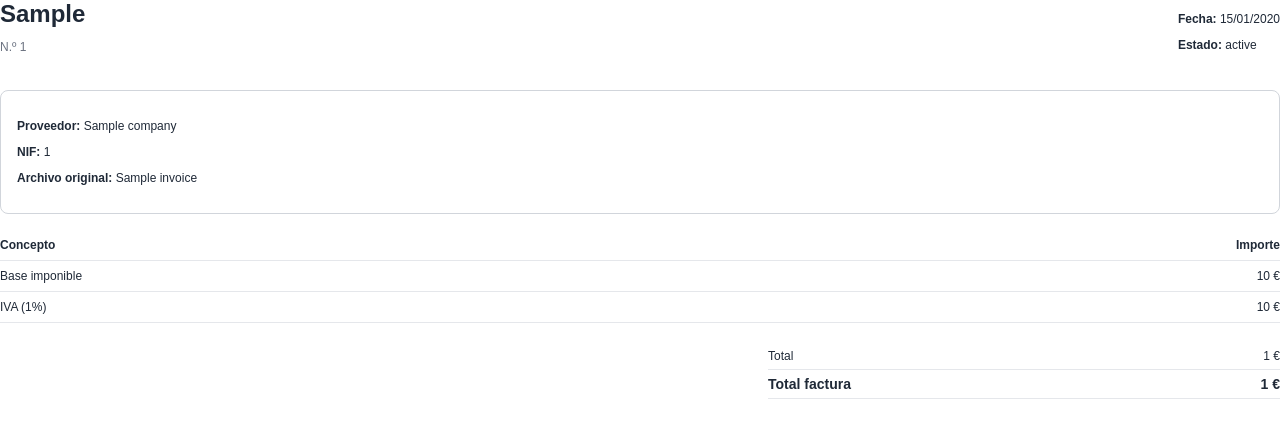
After one commit to jesuslj0/facturia, a Django app: template templates/private/documents/document_export_pdf.html in a window 1280 px wide. The commit adds this page. Shown: the top 438 px of the page. Run offline with Django 5.2, Linux system fonts and the light colour scheme; the template is opened without the code that fills it: most values are stand-ins (such as "Sample title", 1, 10 or a date in 2020).

Commit message:
Add PDF invoice export support

```diff
--- a/requirements.txt
+++ b/requirements.txt
@@ -14,3 +14,4 @@ sqlparse==0.5.5
 whitenoise==6.11.0
 pytest==8.4.2
 pytest-django==4.11.1
+weasyprint==62.3
--- /dev/null
+++ b/templates/private/documents/document_export_pdf.html
@@ -0,0 +1,16 @@
+<!DOCTYPE html>
+<html lang="es">
+<head>
+    <meta charset="UTF-8">
+    <style>
+        body { margin: 0; }
+        .invoice-page { page-break-after: always; }
+        .invoice-page:last-child { page-break-after: auto; }
+    </style>
+</head>
+<body>
+    {% for invoice in invoices %}
+        <div class="invoice-page">{% include "private/documents/invoice_pdf.html" with invoice=invoice %}</div>
+    {% endfor %}
+</body>
+</html>
--- /dev/null
+++ b/templates/private/documents/invoice_pdf.html
@@ -0,0 +1,68 @@
+<!DOCTYPE html>
+<html lang="es">
+<head>
+    <meta charset="UTF-8">
+    <style>
+        @page { size: A4; margin: 24mm 18mm; }
+        body { font-family: Arial, sans-serif; color: #1f2937; font-size: 12px; }
+        .header { display: flex; justify-content: space-between; margin-bottom: 24px; }
+        .title { font-size: 24px; font-weight: bold; margin: 0; }
+        .muted { color: #6b7280; }
+        .card { border: 1px solid #d1d5db; border-radius: 8px; padding: 16px; margin-bottom: 16px; }
+        table { width: 100%; border-collapse: collapse; margin-top: 12px; }
+        th, td { border-bottom: 1px solid #e5e7eb; padding: 8px 0; text-align: left; }
+        th:last-child, td:last-child { text-align: right; }
+        .totals { width: 40%; margin-left: auto; margin-top: 20px; }
+        .totals td { padding: 6px 0; }
+        .totals .grand td { font-weight: bold; font-size: 14px; }
+    </style>
+</head>
+<body>
+    <div class="header">
+        <div>
+            <p class="title">{{ invoice.get_document_type_display }}</p>
+            <p class="muted">N.º {{ invoice.document_number|default:"-" }}</p>
+        </div>
+        <div>
+            <p><strong>Fecha:</strong> {{ invoice.issue_date|date:"d/m/Y" }}</p>
+            <p><strong>Estado:</strong> {{ invoice.get_status_display }}</p>
+        </div>
+    </div>
+
+    <div class="card">
+        <p><strong>Proveedor:</strong> {{ invoice.company.name|default:"-" }}</p>
+        <p><strong>NIF:</strong> {{ invoice.company.tax_id|default:"-" }}</p>
+        <p><strong>Archivo original:</strong> {{ invoice.original_name }}</p>
+    </div>
+
+    <table>
+        <thead>
+            <tr>
+                <th>Concepto</th>
+                <th>Importe</th>
+            </tr>
+        </thead>
+        <tbody>
+            <tr>
+                <td>Base imponible</td>
+                <td>{{ invoice.base_amount|default:"-" }} €</td>
+            </tr>
+            <tr>
+                <td>IVA ({{ invoice.tax_percentage|default:"-" }}%)</td>
+                <td>{{ invoice.tax_amount|default:"-" }} €</td>
+            </tr>
+        </tbody>
+    </table>
+
+    <table class="totals">
+        <tr>
+            <td>Total</td>
+            <td>{{ invoice.total_amount|default:"-" }} €</td>
+        </tr>
+        <tr class="grand">
+            <td>Total factura</td>
+            <td>{{ invoice.total_amount|default:"-" }} €</td>
+        </tr>
+    </table>
+</body>
+</html>
```
Also changed, not shown: documents/tests/test_views.py (+17 -0 lines), documents/utils.py (+45 -7 lines), documents/views.py (+8 -1 lines), templates/private/documents/document_export_preview.html (+56 -72 lines).
